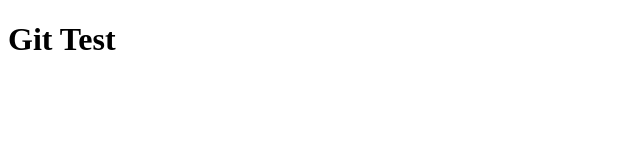
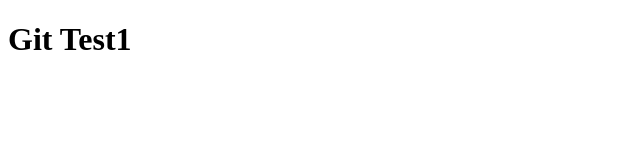
Before and after one commit to uroscode/test, a plain HTML site: page index.html in a window 1280 px wide. Shown: the full height of the page, 0-640 px from the left. Drawn offline with Linux system fonts and the light colour scheme.

Commit message:
Update index.html

```diff
--- a/index.html
+++ b/index.html
@@ -8,6 +8,6 @@
     <title>Test Git</title>
 </head>
 <body>
-<h1>Git Test</h1>
+<h1>Git Test1</h1>
 </body>
 </html>
```
